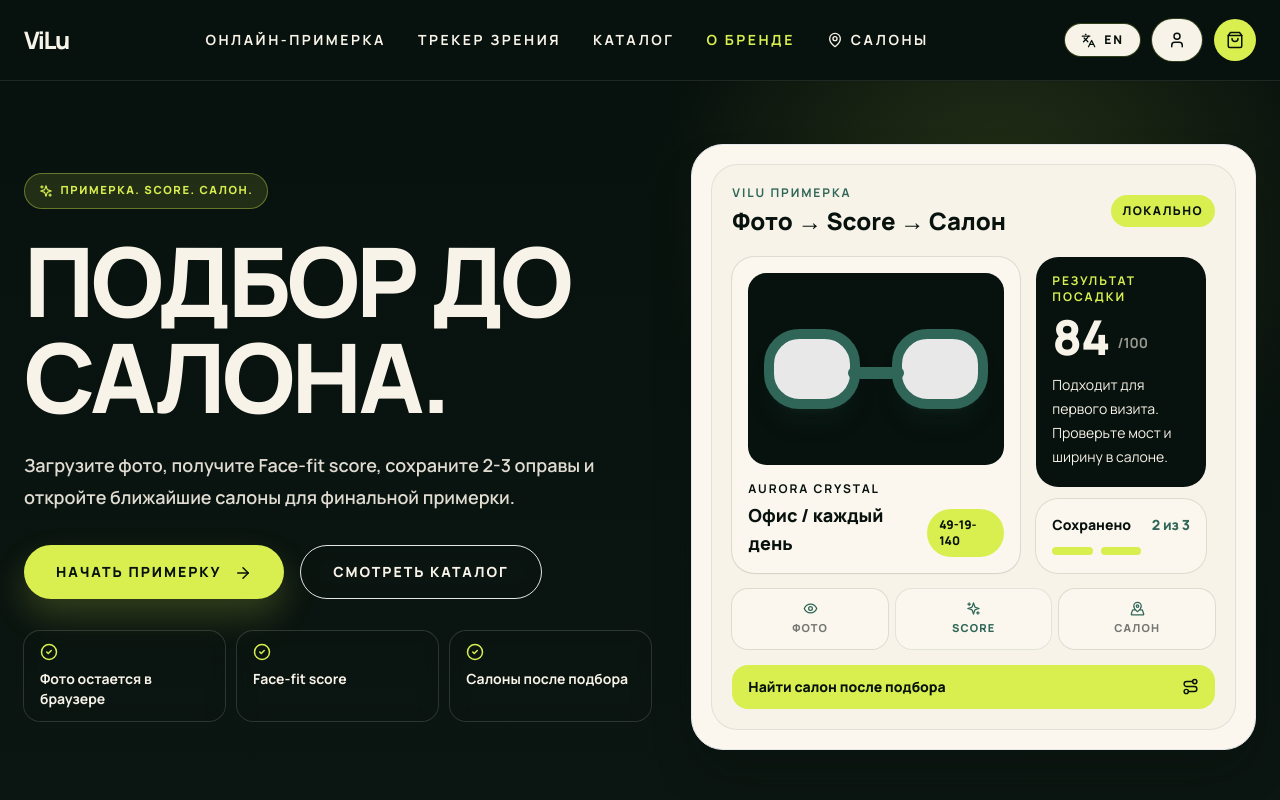
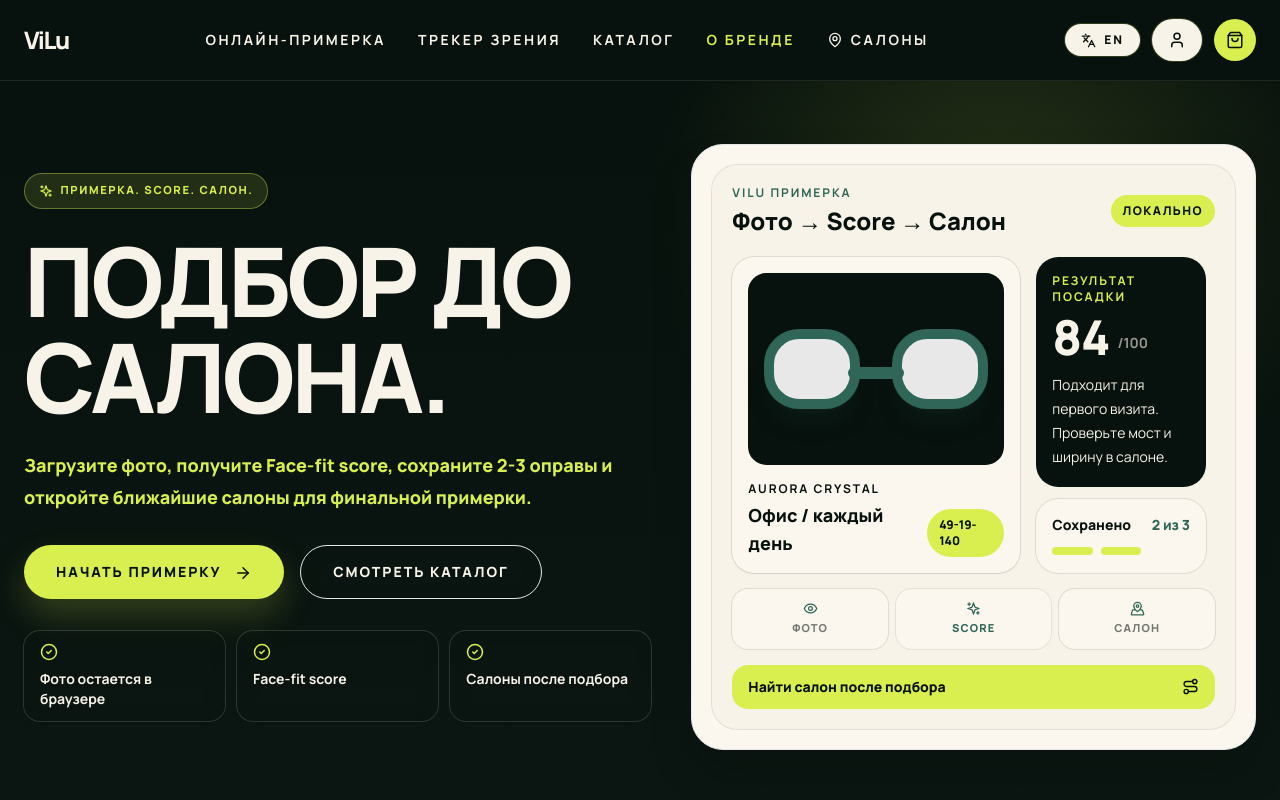
Before and after one commit to nikv98402-commits/optica-shop, a React (Vite) app: page / in a window 1280 px wide. Shown: the top 800 px of the page. Built offline with nearby package versions, Linux system fonts and the light colour scheme; no server answers; a web font is replaced by a local one.

Commit message:
Fix hero subtitle contrast

```diff
--- a/src/pages/Home.tsx
+++ b/src/pages/Home.tsx
@@ -70,7 +70,7 @@ export function Home({ onNavigate }: HomeProps) {
             <h1 className="kinetic-headline max-w-3xl text-[3.2rem] font-black leading-[0.88] !text-vilu-paper sm:text-6xl lg:text-8xl">
               {copy.title}
             </h1>
-            <p className="mt-6 max-w-2xl text-lg font-semibold leading-8 !text-vilu-paper/90">
+            <p className="mt-6 max-w-2xl text-lg font-black leading-8 !text-vilu-lime">
               {copy.description}
             </p>
             <div className="mt-8 flex flex-col gap-4 sm:flex-row">
```
